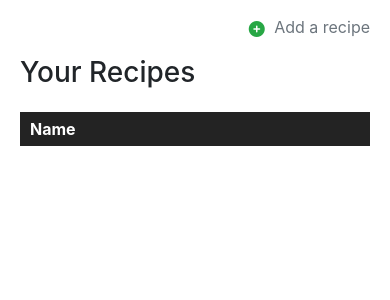
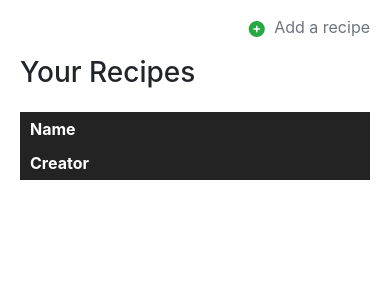
Before and after one commit to khaettig/meals, a Django app: page /recipes/ in a window 390 px wide. Shown: the part 96-396 px from the top of the page. Run offline with Django 4.2, Linux system fonts and the light colour scheme; the visitor is signed in with stand-in values (Sample User, id 1); data that the repository does not hold is empty; some libraries are stand-ins or nearby versions.

Commit message:
Show creator field in recipe listing, improve responsiveness

```diff
--- a/core/static/core/css/root.css
+++ b/core/static/core/css/root.css
@@ -62,8 +62,6 @@ form.one-column button {
 }
 
 .listing {
-  color: white;
-
   width: 100%;
 
   display: flex;
@@ -73,11 +71,9 @@ form.one-column button {
 .listing>div {
   background-color: var(--color-light);
 
-  padding: 5px 10px;
-
   display: flex;
   flex-direction: row;
-  justify-content: flex-start;
+  flex-wrap: wrap;
 }
 
 .listing>div:nth-child(even) {
@@ -85,12 +81,23 @@ form.one-column button {
 }
 
 .listing>div.header {
+  color: white;
   font-weight: bold;
   background-color: var(--color-dark);
 }
 
-.listing .name {
-  flex: 0 0 auto;
+.listing>div>div {
+  padding: 5px 10px;
+  overflow: hidden;
+  text-overflow: ellipsis;
+}
+
+.listing .field-title {
+  flex: 1 1 400px;
+}
+
+.listing .field-small {
+  flex: 0 1 100px;
 }
 
 .message.success {
--- a/recipes/templates/recipes/recipes.html
+++ b/recipes/templates/recipes/recipes.html
@@ -17,13 +17,13 @@
 <div class="content-block">
   <div class="listing">
     <div class="header">
-      <div class="name">Name</div>
-      <div></div>
+      <div class="field-title">Name</div>
+      <div class="field-small">Creator</div>
     </div>
     {% for recipe in recipes %}
     <div class="body">
-      <div class="name"><a class="text-dark" href="{{ recipe.url }}" target="_blank" rel="noopener noreferrer">{{ recipe.name }}</a></div>
-      <div></div>
+      <div class="field-title"><a class="text-dark" href="{{ recipe.url }}" target="_blank" rel="noopener noreferrer">{{ recipe.name }}</a></div>
+      <div class="field-small">{{ recipe.created_by }}</div>
     </div>
     {% endfor %}
   </div>
```
